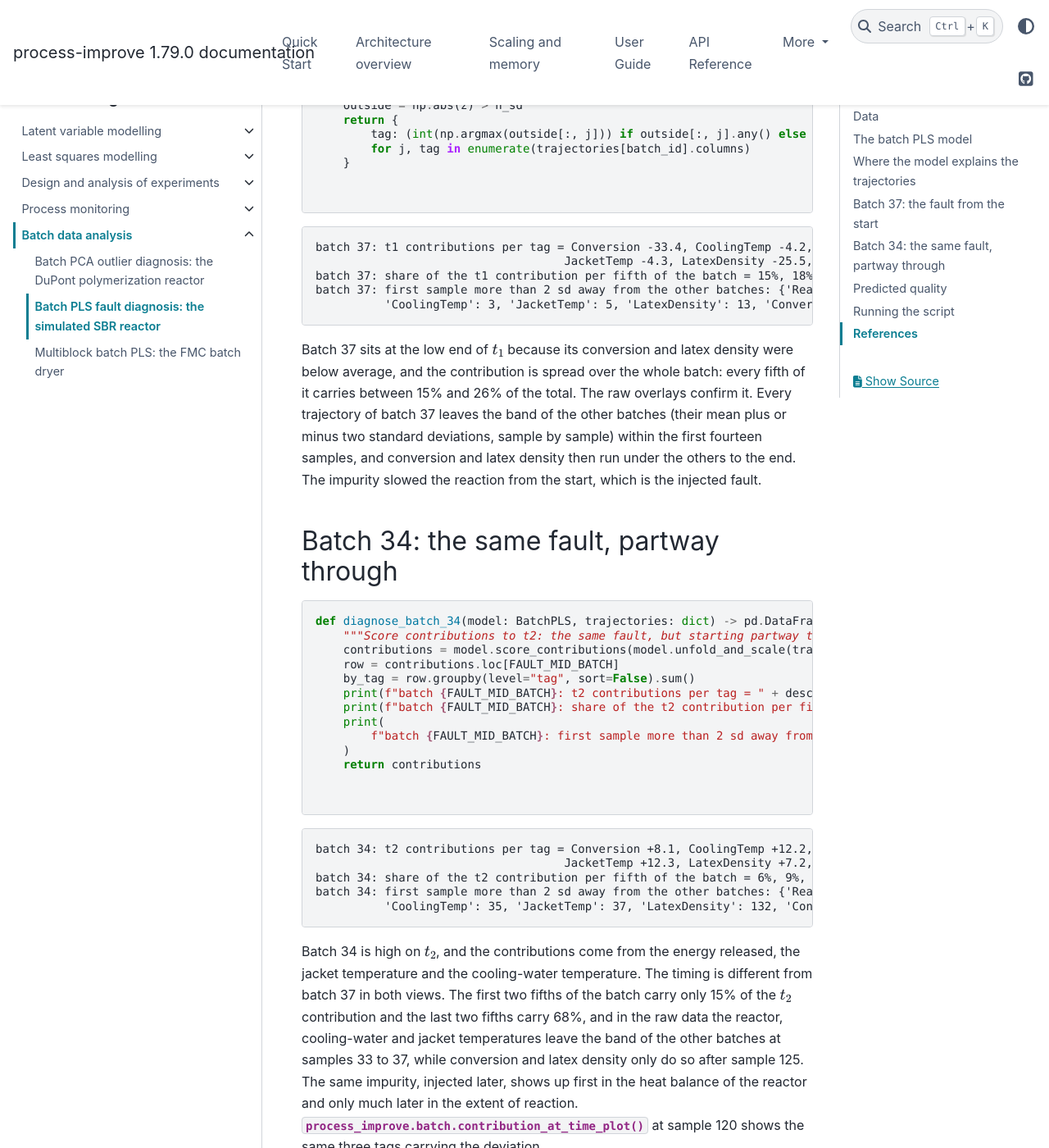
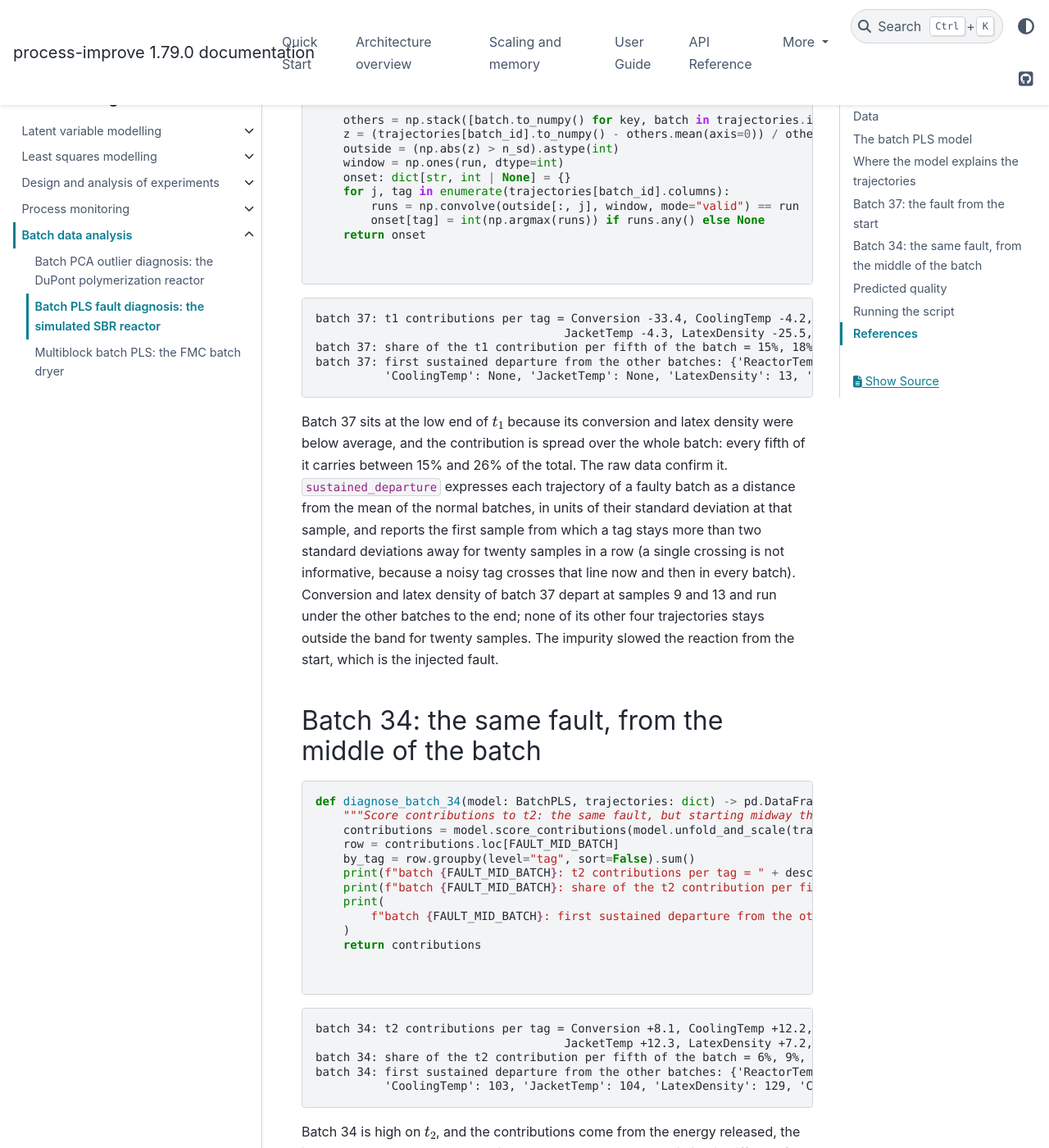
Before and after one commit to kgdunn/process-improve, a Sphinx documentation site: the page built from docs/user_guide/case_studies/batch/sbr-batch-pls.rst, in a window 1280 px wide and 1400 px high, scrolled down 4065 px. Shown: the whole window at 82% size. Built offline with Sphinx 7.4.7 and the PyData theme 0.15.4, drawn with Linux system fonts in a browser that asks for light colours; some of the changed text lies outside the part shown.

Commit message:
Report the SBR fault onset as a sustained departure, not a first crossing
The "first sample more than 2 sd away" diagnostic on the SBR page reported
samples 33 to 37 for the temperatures of batch 34, which are single noisy
excursions; the temperatures and the energy released leave the band of the
normal batches for good at samples 103 to 105, the middle of the batch, and
conversion and latex density at 123 and 129. The helper now requires the tag
to stay outside the band for twenty consecutive samples, the page quotes the
resulting onsets, and the fault of batch 34 is described as starting midway,
as the original course notes do.

Co-Authored-By: Claude Fable 5.1 <noreply@anthropic.com>
Claude-Session: https://claude.ai/code/session_01LXthGpHLQFfGubBiKFtGAE

```diff
--- a/docs/user_guide/case_studies/batch/sbr-batch-pls.rst
+++ b/docs/user_guide/case_studies/batch/sbr-batch-pls.rst
@@ -11,7 +11,7 @@ released), and five quality attributes of the latex are measured at the end
 The 53 batches were simulated from a first-principles model, which makes this
 a rare kind of case study: the fault is known. Batches 34 and 37 both received
 30% more organic impurity in the butadiene feed, from the very start of batch
-37 and partway through batch 34.
+37 and midway through batch 34.
 
 The complete script is ``sbr_batch_pls.py`` in this directory:
 
@@ -110,20 +110,24 @@ Batch 37: the fault from the start
    batch 37: t1 contributions per tag = Conversion -33.4, CoolingTemp -4.2, EnergyReleased -5.2,
                                        JacketTemp -4.3, LatexDensity -25.5, ReactorTemp -1.3
    batch 37: share of the t1 contribution per fifth of the batch = 15%, 18%, 19%, 26%, 22%
-   batch 37: first sample more than 2 sd away from the other batches: {'ReactorTemp': 3,
-             'CoolingTemp': 3, 'JacketTemp': 5, 'LatexDensity': 13, 'Conversion': 9, 'EnergyReleased': 14}
+   batch 37: first sustained departure from the other batches: {'ReactorTemp': None,
+             'CoolingTemp': None, 'JacketTemp': None, 'LatexDensity': 13, 'Conversion': 9, 'EnergyReleased': None}
 
 Batch 37 sits at the low end of :math:`t_1` because its conversion and latex
 density were below average, and the contribution is spread over the whole
 batch: every fifth of it carries between 15% and 26% of the total. The raw
-overlays confirm it. Every trajectory of batch 37 leaves the band of the other
-batches (their mean plus or minus two standard deviations, sample by sample)
-within the first fourteen samples, and conversion and latex density then run
-under the others to the end. The impurity slowed the reaction from the start,
-which is the injected fault.
+data confirm it. ``sustained_departure`` expresses each trajectory of a faulty
+batch as a distance from the mean of the normal batches, in units of their
+standard deviation at that sample, and reports the first sample from which a
+tag stays more than two standard deviations away for twenty samples in a row
+(a single crossing is not informative, because a noisy tag crosses that line
+now and then in every batch). Conversion and latex density of batch 37 depart
+at samples 9 and 13 and run under the other batches to the end; none of its
+other four trajectories stays outside the band for twenty samples. The
+impurity slowed the reaction from the start, which is the injected fault.
 
-Batch 34: the same fault, partway through
------------------------------------------
+Batch 34: the same fault, from the middle of the batch
+------------------------------------------------------
 
 .. literalinclude:: sbr_batch_pls.py
    :language: python
@@ -135,18 +139,19 @@ Batch 34: the same fault, partway through
    batch 34: t2 contributions per tag = Conversion +8.1, CoolingTemp +12.2, EnergyReleased +14.3,
                                        JacketTemp +12.3, LatexDensity +7.2, ReactorTemp +4.0
    batch 34: share of the t2 contribution per fifth of the batch = 6%, 9%, 17%, 39%, 29%
-   batch 34: first sample more than 2 sd away from the other batches: {'ReactorTemp': 33,
-             'CoolingTemp': 35, 'JacketTemp': 37, 'LatexDensity': 132, 'Conversion': 127, 'EnergyReleased': 11}
+   batch 34: first sustained departure from the other batches: {'ReactorTemp': None,
+             'CoolingTemp': 103, 'JacketTemp': 104, 'LatexDensity': 129, 'Conversion': 123, 'EnergyReleased': 105}
 
 Batch 34 is high on :math:`t_2`, and the contributions come from the energy
 released, the jacket temperature and the cooling-water temperature. The
 timing is different from batch 37 in both views. The first two fifths of the
 batch carry only 15% of the :math:`t_2` contribution and the last two fifths
-carry 68%, and in the raw data the reactor, cooling-water and jacket
-temperatures leave the band of the other batches at samples 33 to 37, while
-conversion and latex density only do so after sample 125. The same impurity,
-injected later, shows up first in the heat balance of the reactor and only
-much later in the extent of reaction.
+carry 68%, and in the raw data the cooling-water temperature, the jacket
+temperature and the energy released leave the band of the other batches at
+samples 103 to 105, the middle of the batch, while conversion and latex
+density only do so at samples 123 and 129. The same impurity, injected midway,
+shows up first in the heat balance of the reactor and only afterwards in the
+extent of reaction.
 :func:`process_improve.batch.contribution_at_time_plot` at sample 120 shows
 the same three tags carrying the deviation.
 
--- a/docs/user_guide/case_studies/batch/sbr_batch_pls.py
+++ b/docs/user_guide/case_studies/batch/sbr_batch_pls.py
@@ -5,7 +5,7 @@ polymerization in a batch reactor; five quality attributes of the latex are
 measured at the end of each batch. Because these 53 batches were simulated
 from a first-principles model, the fault is known: batches 34 and 37 both
 received 30% more organic impurity in the butadiene feed, from the very
-start of batch 37 and partway through batch 34. This script fits a
+start of batch 37 and midway through batch 34. This script fits a
 batchwise-unfolded PLS from the six trajectories to the five quality
 attributes and follows the diagnosis of the course notes: the score plot
 flags both batches, the whole-batch SPE does not, the weights and the
@@ -150,7 +150,7 @@ def diagnose_batch_37(model: BatchPLS, trajectories: dict) -> pd.DataFrame:
     print(f"batch {FAULT_FROM_START}: t1 contributions per tag = " + describe(by_tag))
     print(f"batch {FAULT_FROM_START}: share of the t1 contribution per fifth of the batch = {share_per_fifth(row)}")
     print(
-        f"batch {FAULT_FROM_START}: first sample more than 2 sd away from the other batches: {first_departure(trajectories, FAULT_FROM_START)}"
+        f"batch {FAULT_FROM_START}: first sustained departure from the other batches: {sustained_departure(trajectories, FAULT_FROM_START)}"
     )
     return contributions
 
@@ -167,19 +167,24 @@ def share_per_fifth(row: pd.Series) -> str:
     return ", ".join(f"{share:.0%}" for share in fifths / fifths.sum())
 
 
-def first_departure(trajectories: dict, batch_id: int, n_sd: float = 2.0) -> dict[str, int | None]:
-    """Return the first sample where each tag of one batch leaves the band of the other batches.
+def sustained_departure(trajectories: dict, batch_id: int, n_sd: float = 2.0, run: int = 20) -> dict[str, int | None]:
+    """Return the first sample from which each tag of one batch stays outside the band of the normal batches.
 
-    The band is the mean of the other batches plus or minus ``n_sd`` standard
-    deviations, sample by sample; ``None`` means the tag never leaves it.
+    The band is the mean of the batches without the fault plus or minus ``n_sd``
+    standard deviations, sample by sample. A tag has departed once it stays
+    outside the band for ``run`` consecutive samples, a tenth of the batch by
+    default, so that a single noisy excursion does not count. ``None`` means
+    the tag never departs.
     """
-    others = np.stack([batch.to_numpy() for key, batch in trajectories.items() if key != batch_id])
+    others = np.stack([batch.to_numpy() for key, batch in trajectories.items() if key not in FAULT_BATCHES])
     z = (trajectories[batch_id].to_numpy() - others.mean(axis=0)) / others.std(axis=0, ddof=1)
-    outside = np.abs(z) > n_sd
-    return {
-        tag: (int(np.argmax(outside[:, j])) if outside[:, j].any() else None)
-        for j, tag in enumerate(trajectories[batch_id].columns)
-    }
+    outside = (np.abs(z) > n_sd).astype(int)
+    window = np.ones(run, dtype=int)
+    onset: dict[str, int | None] = {}
+    for j, tag in enumerate(trajectories[batch_id].columns):
+        runs = np.convolve(outside[:, j], window, mode="valid") == run
+        onset[tag] = int(np.argmax(runs)) if runs.any() else None
+    return onset
 
 
 # -- end: batch-37 --
@@ -187,14 +192,14 @@ def first_departure(trajectories: dict, batch_id: int, n_sd: float = 2.0) -> dic
 
 # -- section: batch-34 --
 def diagnose_batch_34(model: BatchPLS, trajectories: dict) -> pd.DataFrame:
-    """Score contributions to t2: the same fault, but starting partway through batch 34."""
+    """Score contributions to t2: the same fault, but starting midway through batch 34."""
     contributions = model.score_contributions(model.unfold_and_scale(trajectories), component=2)
     row = contributions.loc[FAULT_MID_BATCH]
     by_tag = row.groupby(level="tag", sort=False).sum()
     print(f"batch {FAULT_MID_BATCH}: t2 contributions per tag = " + describe(by_tag))
     print(f"batch {FAULT_MID_BATCH}: share of the t2 contribution per fifth of the batch = {share_per_fifth(row)}")
     print(
-        f"batch {FAULT_MID_BATCH}: first sample more than 2 sd away from the other batches: {first_departure(trajectories, FAULT_MID_BATCH)}"
+        f"batch {FAULT_MID_BATCH}: first sustained departure from the other batches: {sustained_departure(trajectories, FAULT_MID_BATCH)}"
     )
     return contributions
 
```
Also changed, not shown: 1 other file.
